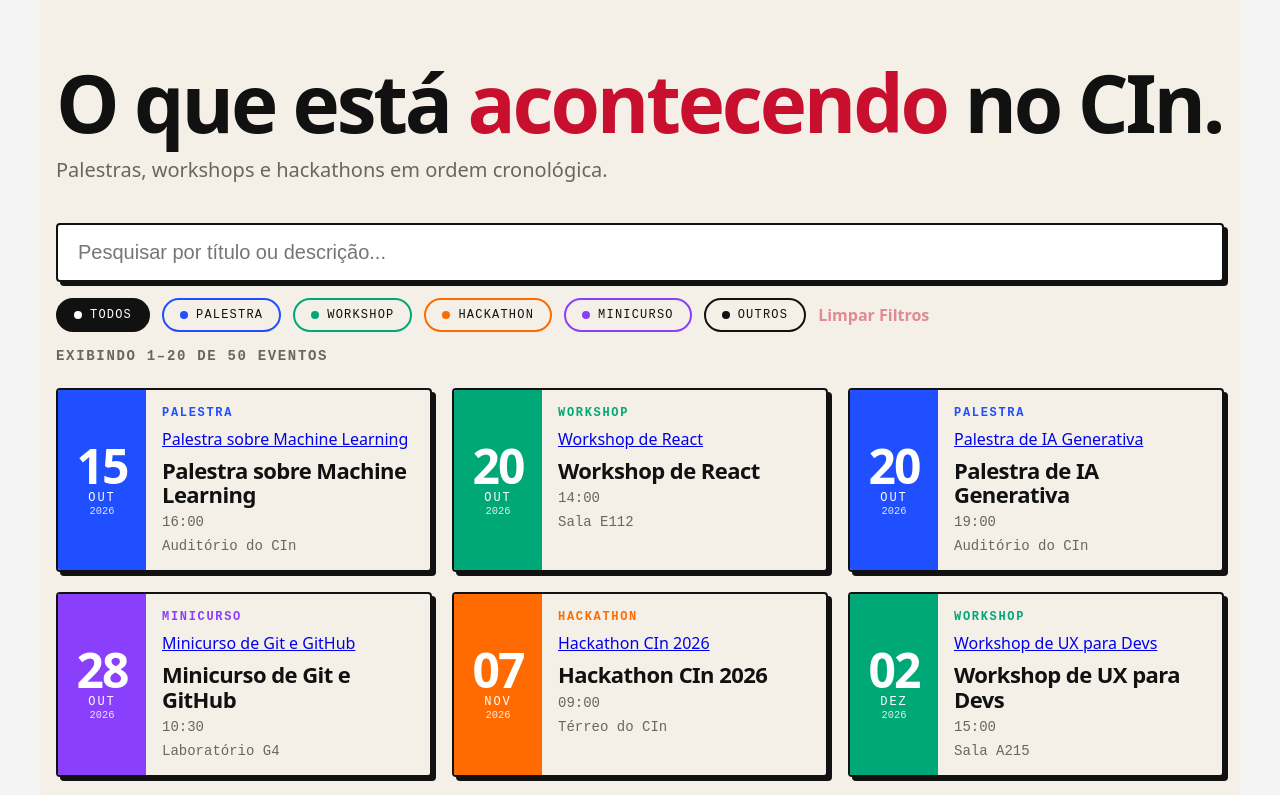
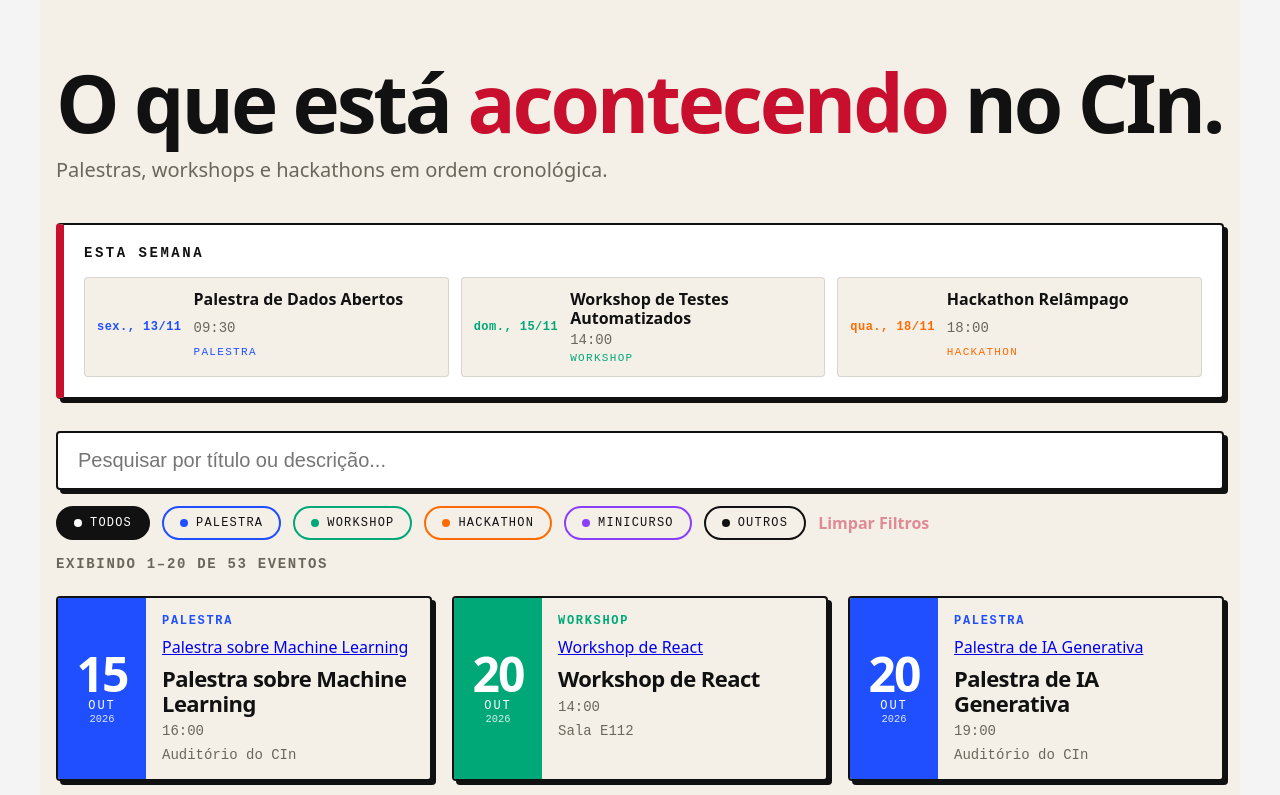
Before and after one commit to lacavaalex/cin-event-hub, a React app in the folder frontend/: page / in a window 1280 px wide. Shown: the top 795 px of the page. Built offline with nearby package versions, Linux system fonts and the light colour scheme; no server answers; the HTML template or start-up script is replaced by a standard one.

Commit message:
feat(frontend): [IESI-91] destaque Esta semana na Home (US 3.7)

```diff
--- a/frontend/package.json
+++ b/frontend/package.json
@@ -7,6 +7,7 @@
     "dev": "vite",
     "build": "vite build",
     "lint": "eslint .",
+    "test": "node --test tests/services/*.test.js",
     "preview": "vite preview"
   },
   "dependencies": {
--- /dev/null
+++ b/frontend/src/components/UpcomingEvents.jsx
@@ -0,0 +1,51 @@
+import { useMemo } from 'react';
+import { Link } from 'react-router-dom';
+import {
+  formatDayLabel,
+  selectUpcomingEvents,
+  UPCOMING_WINDOW_DAYS,
+} from '../services/upcomingEvents';
+
+const KNOWN_TYPES = ['palestra', 'workshop', 'hackathon', 'minicurso'];
+
+function typeSlug(type) {
+  const slug = String(type ?? '')
+    .normalize('NFD')
+    .replace(/[\u0300-\u036f]/g, '')
+    .toLowerCase()
+    .trim();
+  return KNOWN_TYPES.includes(slug) ? slug : 'outros';
+}
+
+export default function UpcomingEvents({ events, referenceDate, days = UPCOMING_WINDOW_DAYS }) {
+  const upcoming = useMemo(
+    () => selectUpcomingEvents(events, referenceDate, days),
+    [events, referenceDate, days]
+  );
+
+  if (upcoming.length === 0) return null;
+
+  return (
+    <section className="upcoming" aria-labelledby="upcoming-title">
+      <h2 id="upcoming-title">Esta semana</h2>
+      <ol className="upcoming-list">
+        {upcoming.map((event) => {
+          const type = event.event_type ?? event.type;
+          return (
+            <li key={event.id} className={`upcoming-item type-${typeSlug(type)}`}>
+              <Link to={`/eventos/${event.id}`} className="upcoming-link">
+                <time className="upcoming-day" dateTime={event.date}>
+                  {formatDayLabel(event.date)}
+                </time>
+                <span className="upcoming-title">{event.title}</span>
+                <span className="upcoming-time">{String(event.time ?? '').slice(0, 5)}</span>
+                <span className="upcoming-type">{type}</span>
+                <span className="sr-only">Ver detalhes</span>
+              </Link>
+            </li>
+          );
+        })}
+      </ol>
+    </section>
+  );
+}
--- a/frontend/src/pages/Home.jsx
+++ b/frontend/src/pages/Home.jsx
@@ -1,6 +1,7 @@
 import { useEffect, useMemo, useRef, useState } from 'react';
 import EventCard from '../components/EventCard';
 import Pagination from '../components/Pagination';
+import UpcomingEvents from '../components/UpcomingEvents';
 import {
   TYPE_FILTERS,
   filterByKeyword,
@@ -22,7 +23,7 @@ export default function Home() {
 
   useEffect(() => {
     let active = true;
-    getEvents()
+    getEvents({ pageSize: 100 })
       .then((events) => active && setState({ status: 'success', events: sortByDate(events) }))
       .catch(() => active && setState({ status: 'error', events: [] }));
     return () => {
@@ -83,6 +84,8 @@ export default function Home() {
         </h1>
         <p>Palestras, workshops e hackathons em ordem cronológica.</p>
       </header>
+
+      {status === 'success' && <UpcomingEvents events={events} />}
 
       <div className="home-search" role="search">
         <label htmlFor="event-search" className="sr-only">
--- a/frontend/src/services/eventService.js
+++ b/frontend/src/services/eventService.js
@@ -1,3 +1,5 @@
+import { addDays, todayInRecife } from './upcomingEvents';
+
 const API_URL = import.meta.env.VITE_API_URL;
 const USE_MOCK = import.meta.env.VITE_USE_MOCK === 'true';
 
@@ -19,14 +21,20 @@ export function sortByDate(events) {
   );
 }
 
-export async function getEvents() {
+export async function getEvents({ page = 1, pageSize } = {}) {
+  const params = new URLSearchParams();
+  if (page !== 1) params.set('page', String(page));
+  if (pageSize) params.set('page_size', String(pageSize));
+  const query = params.toString() ? `?${params}` : '';
+
   if (USE_MOCK) {
     await new Promise((r) => setTimeout(r, 400));
-    return MOCK_EVENTS;
+    const size = pageSize ?? MOCK_EVENTS.length;
+    return MOCK_EVENTS.slice((page - 1) * size, page * size);
   }
   let res;
   try {
-    res = await fetch(`${API_URL}/events`);
+    res = await fetch(`${API_URL}/events${query}`);
   } catch {
     throw new Error('Erro de conexão. Tente novamente.');
   }
@@ -86,6 +94,42 @@ MOCK_EVENTS.push(
   }))
 );
 
+// Eventos relativos a hoje para que a faixa "Esta semana" (US 3.7) seja
+// demonstrável em VITE_USE_MOCK=true, independentemente da data da máquina.
+const MOCK_TODAY = todayInRecife();
+MOCK_EVENTS.push(
+  {
+    id: 200,
+    title: 'Palestra de Dados Abertos',
+    description: 'Usos de dados públicos no CIn.',
+    date: MOCK_TODAY,
+    time: '09:30',
+    location: 'Auditório do CIn',
+    type: 'Palestra',
+    registration_link: 'https://example.com/dados-abertos',
+  },
+  {
+    id: 201,
+    title: 'Workshop de Testes Automatizados',
+    description: 'Da primeira asserção à integração contínua.',
+    date: addDays(MOCK_TODAY, 2),
+    time: '14:00',
+    location: 'Laboratório G4',
+    type: 'Workshop',
+    registration_link: 'https://example.com/testes',
+  },
+  {
+    id: 202,
+    title: 'Hackathon Relâmpago',
+    description: 'Seis horas para prototipar uma ideia.',
+    date: addDays(MOCK_TODAY, 5),
+    time: '18:00',
+    location: 'Térreo do CIn',
+    type: 'Hackathon',
+    registration_link: 'https://example.com/hackathon-relampago',
+  }
+);
+
 export const TYPE_FILTERS = [
   { key: 'palestra', label: 'Palestra' },
   { key: 'workshop', label: 'Workshop' },
--- /dev/null
+++ b/frontend/src/services/upcomingEvents.js
@@ -0,0 +1,43 @@
+export const UPCOMING_WINDOW_DAYS = 7;
+
+const RECIFE = 'America/Recife';
+
+export function todayInRecife(now = new Date()) {
+  return new Intl.DateTimeFormat('en-CA', {
+    timeZone: RECIFE,
+    year: 'numeric',
+    month: '2-digit',
+    day: '2-digit',
+  }).format(now);
+}
+
+export function addDays(isoDate, days) {
+  const base = new Date(`${isoDate}T12:00:00Z`);
+  base.setUTCDate(base.getUTCDate() + days);
+  return base.toISOString().slice(0, 10);
+}
+
+function sortKey(event) {
+  return `${event.date}T${String(event.time ?? '').slice(0, 5)}`;
+}
+
+export function formatDayLabel(isoDate) {
+  return new Intl.DateTimeFormat('pt-BR', {
+    timeZone: 'UTC',
+    weekday: 'short',
+    day: '2-digit',
+    month: '2-digit',
+  }).format(new Date(`${isoDate}T12:00:00Z`));
+}
+
+export function selectUpcomingEvents(
+  events,
+  referenceDate = todayInRecife(),
+  days = UPCOMING_WINDOW_DAYS
+) {
+  const start = referenceDate;
+  const end = addDays(start, days - 1);
+  return events
+    .filter((event) => event.date >= start && event.date <= end)
+    .sort((a, b) => sortKey(a).localeCompare(sortKey(b)));
+}
--- a/frontend/src/styles/home.css
+++ b/frontend/src/styles/home.css
@@ -217,3 +217,70 @@
 .chip[aria-pressed='true']::before { background: var(--on-type, var(--on-color)); }
 
 .home-search-clear:disabled { opacity: 0.45; cursor: not-allowed; text-decoration: none; }
+
+/* Faixa "Esta semana" (US 3.7) */
+.upcoming {
+  --type: var(--t-outros);
+  margin: 8px 0 32px;
+  padding: 20px;
+  background: var(--surface);
+  border: 2px solid var(--ink);
+  border-left: 8px solid var(--red);
+  border-radius: 4px;
+  box-shadow: 4px 4px 0 var(--ink);
+}
+.upcoming h2 {
+  font-family: var(--mono);
+  font-size: 0.875rem;
+  letter-spacing: 0.18em;
+  text-transform: uppercase;
+  margin: 0 0 16px;
+}
+.upcoming-list {
+  list-style: none;
+  display: grid;
+  gap: 12px;
+  margin: 0;
+  padding: 0;
+}
+@media (min-width: 760px) { .upcoming-list { grid-template-columns: repeat(auto-fit, minmax(240px, 1fr)); } }
+.upcoming-item { min-width: 0; }
+.upcoming-link {
+  display: grid;
+  grid-template-columns: auto 1fr;
+  gap: 4px 12px;
+  align-items: baseline;
+  height: 100%;
+  padding: 12px;
+  color: var(--ink);
+  text-decoration: none;
+  background: var(--paper);
+  border: 1px solid var(--line);
+  border-radius: 4px;
+}
+.upcoming-link:hover { border-color: var(--type); }
+.upcoming-day {
+  grid-row: 1 / span 3;
+  align-self: center;
+  font-family: var(--mono);
+  font-size: 0.75rem;
+  font-weight: 700;
+  letter-spacing: 0.04em;
+  color: var(--type);
+  white-space: nowrap;
+}
+.upcoming-title { font-weight: 700; line-height: 1.2; }
+.upcoming-time { font-family: var(--mono); font-size: 0.875rem; color: var(--muted); }
+.upcoming-type {
+  justify-self: start;
+  font-family: var(--mono);
+  font-size: 0.6875rem;
+  letter-spacing: 0.12em;
+  text-transform: uppercase;
+  color: var(--type);
+}
+.upcoming .type-palestra { --type: var(--t-palestra); }
+.upcoming .type-workshop { --type: var(--t-workshop); }
+.upcoming .type-hackathon { --type: var(--t-hackathon); }
+.upcoming .type-minicurso { --type: var(--t-minicurso); }
+@media (prefers-reduced-motion: reduce) { .upcoming-link { transition: none; } }
```
Also changed, not shown: 1 other file (tests, documents, lock files or other folders).
